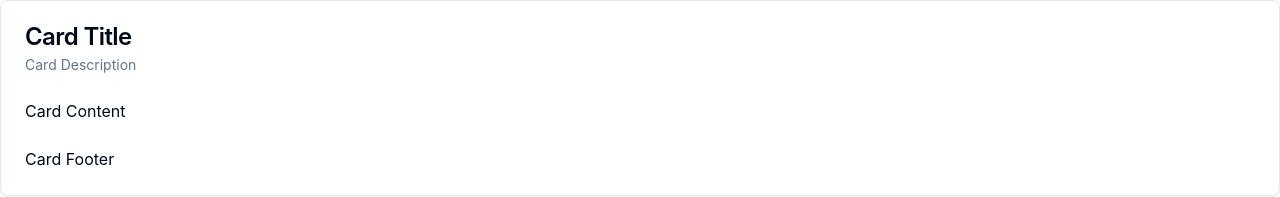
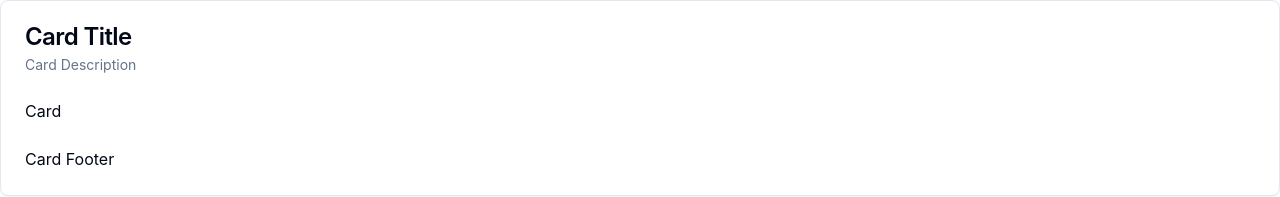
Before and after one commit to shubhampriya1/chat-app, a React (Vite) app in the folder client/: page / in a window 1280 px wide. Shown: the top 197 px of the page. Built offline with nearby package versions, Linux system fonts and the light colour scheme.

Commit message:
name chang

```diff
--- a/client/src/pages/Homepage.jsx
+++ b/client/src/pages/Homepage.jsx
@@ -18,7 +18,7 @@ const Homepage = () => {
        <CardDescription>Card Description</CardDescription>
      </CardHeader>
      <CardContent>
-       <p>Card Content</p>
+       <p>Card </p>
      </CardContent>
      <CardFooter>
        <p>Card Footer</p>
```
